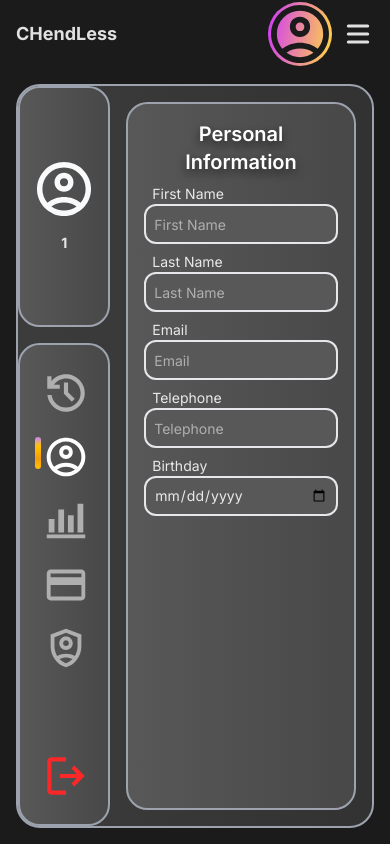
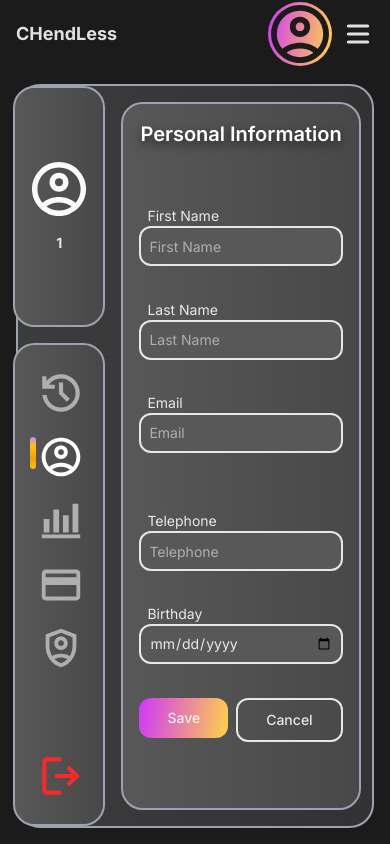
Before and after one commit to d3nnis2001/CHendLess, a Vue app in the folder frontend/: page /user/1 in a window 390 px wide. Built offline with nearby package versions, Linux system fonts and the light colour scheme.

Commit message:
Items stretch now for better phone compatibility in TabPersonalInformation

```diff
--- a/frontend/src/components/user/tabs/TabPersonalInformation.vue
+++ b/frontend/src/components/user/tabs/TabPersonalInformation.vue
@@ -1,5 +1,5 @@
 <template>
-    <div class="w-full h-full content-start text-center
+    <div class="w-full h-full content-stretch text-center
     grid xl:grid-rows-5 xl:gap-8
     grid-flow-row items-start gap-2 sm:gap-4 md:gap-6">
 
@@ -23,8 +23,13 @@
             <UserInput placeholder="Birthday" type="date"/>
         </div>
 
-        <div>
-
+        <div class="w-full h-full flex flex-row gap-2 md:gap-4 lg:gap-6">
+            <PurpleYellowButton class="rounded-xl">
+                Save
+            </PurpleYellowButton>
+            <button class="border-2 md:border-3 lg:border-4 rounded-xl bg-transparent relative text-white focus:ring-4 focus:outline-none focus:ring-blue-300 dark:focus:ring-blue-800 font-medium text-sm px-7 md:px-14 lg:px-20 py-2.5 text-center h-fit w-fit md:text-3xl">
+                Cancel
+            </button>
         </div>
 
     </div>
@@ -32,9 +37,10 @@
 
 <script>
 import UserInput from '../UserInput.vue';
+import PurpleYellowButton from '../../purpleYellowButton.vue';
 
 export default {
     name: 'TabPersonalInformation',
-    components: { UserInput },
+    components: { UserInput, PurpleYellowButton },
 };
 </script>
```
